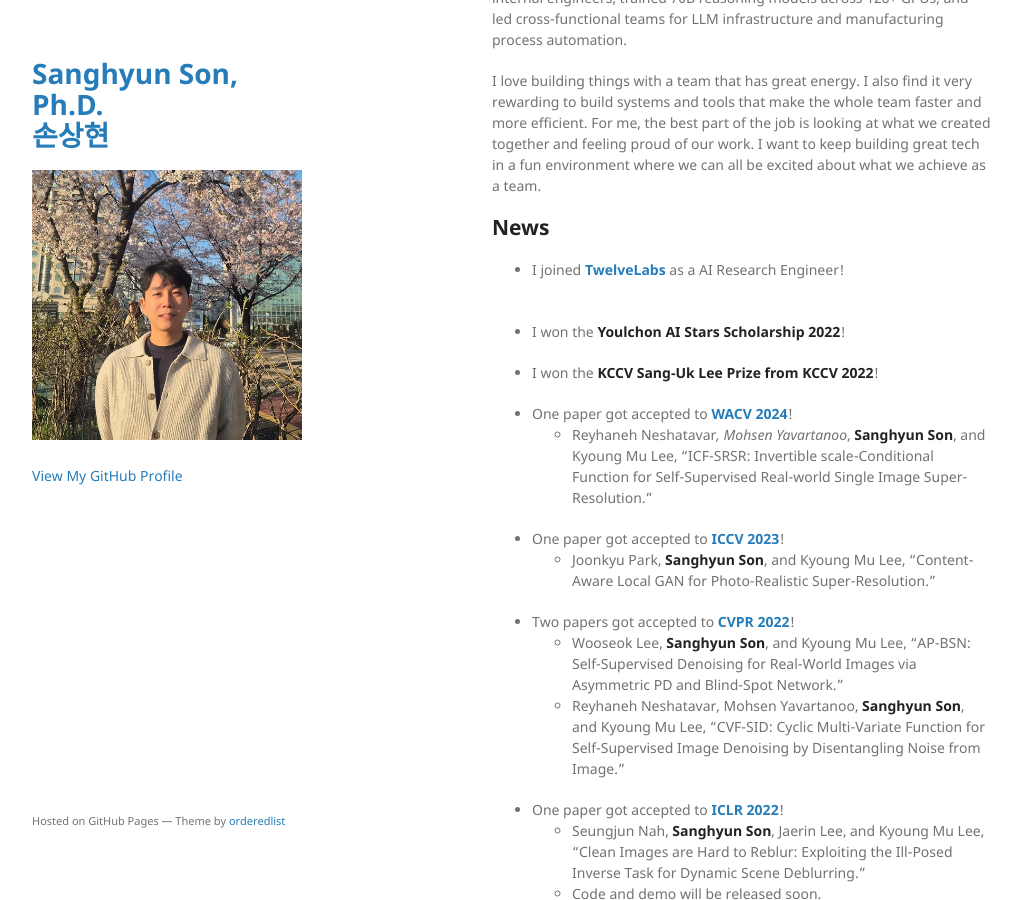
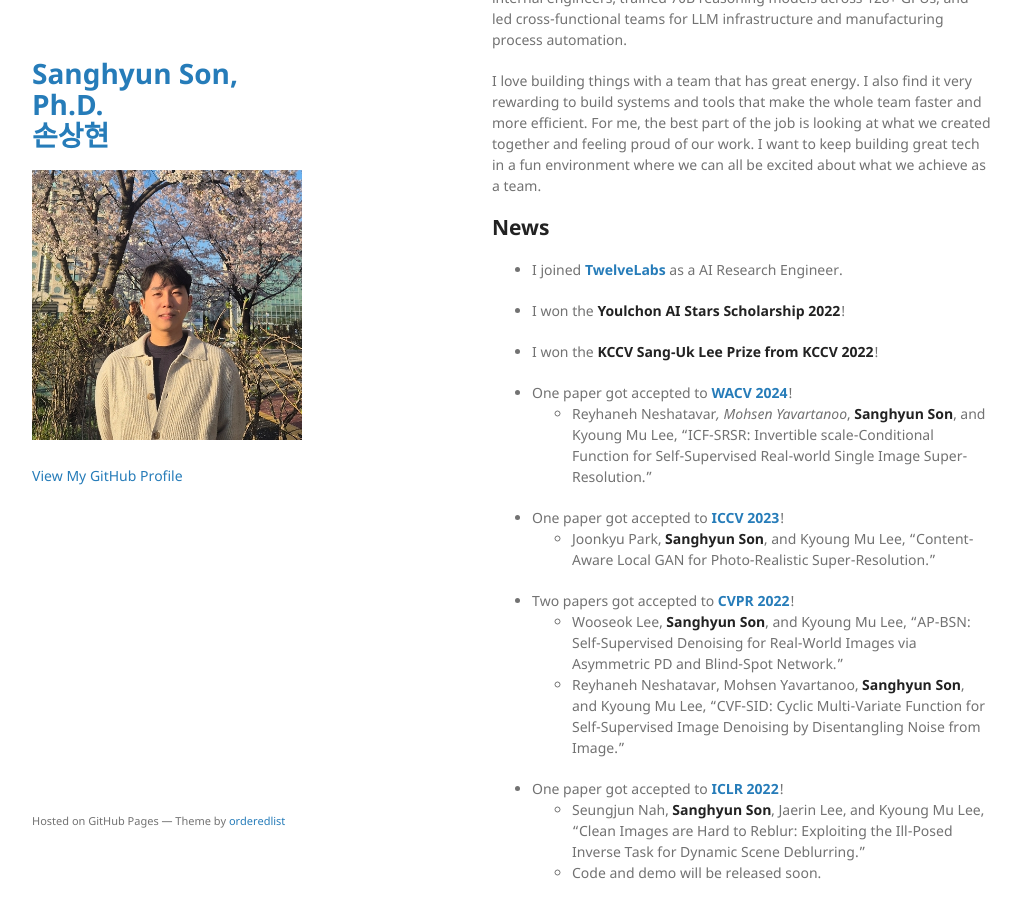
Before and after one commit to sanghyun-son/sanghyun-son.github.io, a Jekyll site: the page built from index.md, in a window 1280 px wide and 900 px high, scrolled down 581 px. Shown: the whole window, without its empty margins (128-1149 px from the left). Built offline with Jekyll 4.4.1, drawn with Linux system fonts in a browser that asks for light colours; the repository's description, which GitHub fills in, is left out.

Commit message:
fix newline

```diff
--- a/index.md
+++ b/index.md
@@ -25,7 +25,7 @@ I love building things with a team that has great energy. I also find it very re
 
 
 ## **News**
-- I joined **[TwelveLabs](https://www.twelvelabs.io/ko/)** as a AI Research Engineer! \
+- I joined **[TwelveLabs](https://www.twelvelabs.io/ko/)** as a AI Research Engineer.
 &nbsp;
 
 - I won the **Youlchon AI Stars Scholarship 2022**!
```
